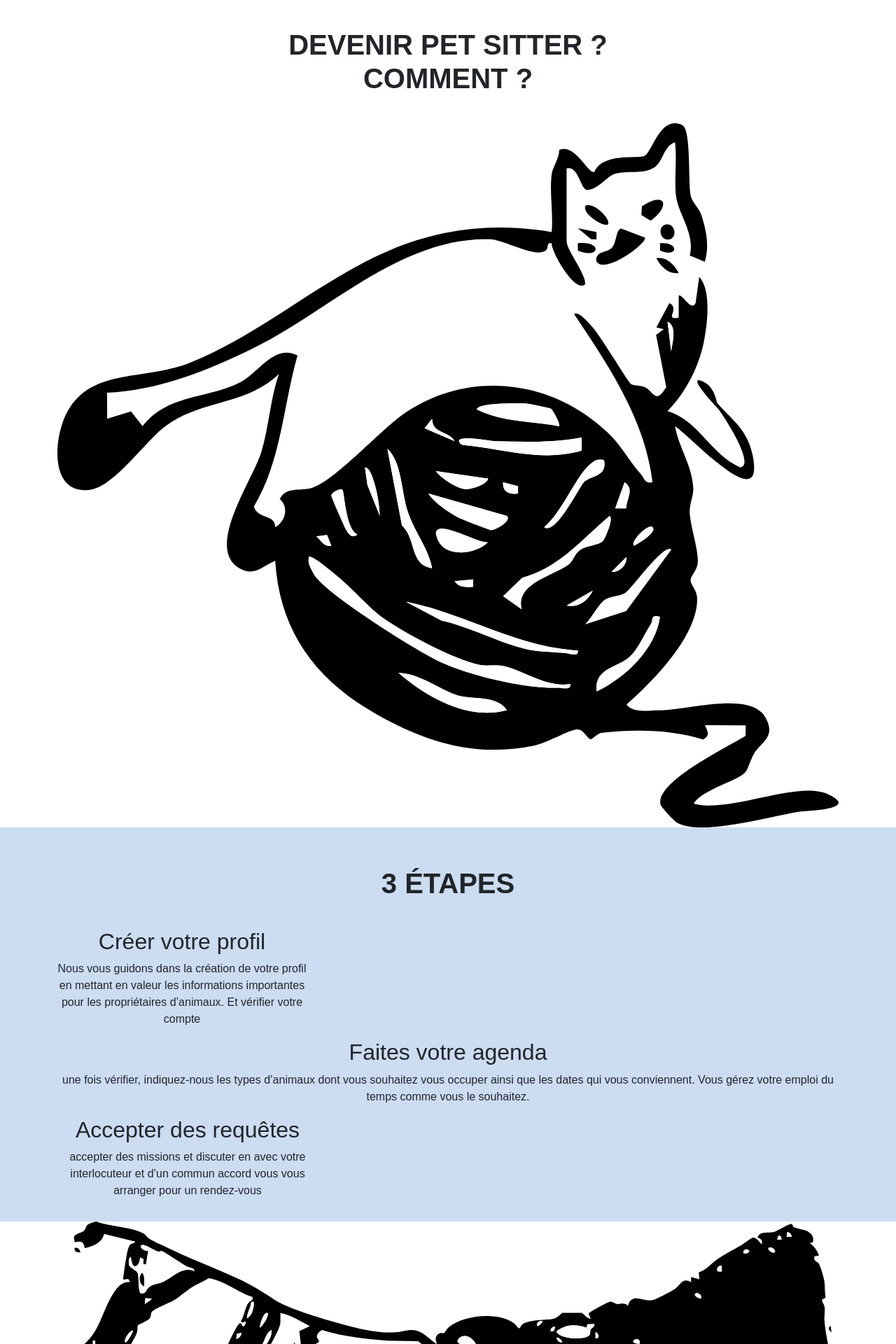
After one commit to adil-hlk/Wiggle, a PHP site: page /sitter.html in a window 1280 px wide. The commit adds this page. Shown: the top 1920 px of the page at 70% size. Run offline with PHP 8.4, Linux system fonts and the light colour scheme.

Commit message:
Début page devenir sitter

```diff
--- a/assets/style.css
+++ b/assets/style.css
@@ -8,7 +8,10 @@ body {
     text-align: center;
 
 }
-
+body h1 {
+    font-weight: bold;
+    margin: 1em;
+}
 /*section nav*/
 
 .navbar {
@@ -223,6 +226,14 @@ body {
     font-weight: bold;
   }
 
+  .etapes {
+    background-color: #ccdcf1;
+    padding: 1em;
+  }
+
+  .services {
+    background-color: #fff2c2;
+  }
 
   .container1 .glass:hover {
     transform: translateY(-10px);
@@ -264,6 +275,14 @@ body {
     font-weight: normal;
     font-style: normal;
 }
+
+
+/*mentions legales*/
+.legale {
+    text-align: left;
+    margin: 2em;
+}
+
 
 /*section footer*/
 
--- /dev/null
+++ b/sitter.html
@@ -0,0 +1,47 @@
+<head><meta charset="UTF-8">
+  <meta name="viewport" content="width=device-width, initial-scale=1.0">
+  <link rel="stylesheet" href="assets/style.css">
+    <link rel="stylesheet" href="bootstrap/css/bootstrap.min.css">
+    <script src="bootstrap/js/bootstrap.bundle.min.js"></script>
+</head>
+<div class="container">
+<h1>DEVENIR PET SITTER ?<br>COMMENT ?</h1>
+</div>
+<div class="container">
+<img src="assets/images/chat-pelotte.svg" alt="chat sur une pelotte">
+</div>
+
+<section class="etapes">
+    <h1>3 ÉTAPES</h1>
+    <div class="container">
+        <div class="row align-items-center">
+        <div class="col-md-4">
+            <h2>Créer votre profil</h2>
+            <p>Nous vous guidons dans la création de votre profil en mettant en valeur les informations importantes pour les propriétaires d’animaux. Et vérifier votre compte</p>
+        </div>
+        <div class="col-md-4"></div>
+            <h2>Faites votre agenda</h2>
+            <p>une fois vérifier, indiquez-nous les types d’animaux dont vous souhaitez vous occuper ainsi que les dates qui vous conviennent. Vous gérez votre emploi du temps comme vous le souhaitez.</p>
+        </div>
+        <div class="col-md-4">
+            <h2>Accepter des requêtes</h2>
+            <p>accepter des missions et discuter en avec votre interlocuteur et d’un commun accord vous vous arranger pour un rendez-vous</p>
+        </div>
+        </div>
+    </div>
+</section>
+
+<div class="container">
+    <img src="assets/images/2pattes.svg" alt="se serrer la patte">
+</div>
+
+<section class="services">
+    <h1>SERVICES</h1>
+</section>
+
+<div class="container">
+    <h1>Connectez vous entre amis des animaux</h1>
+</div>
+<div class="container">
+    <img src="assets/images/"
+</div>
```
Also changed, not shown: mentions_legales.html (+7 -4 lines), php/devenir_sitter.php (added, +7 -0 lines), devenir_sitter.html (deleted).
